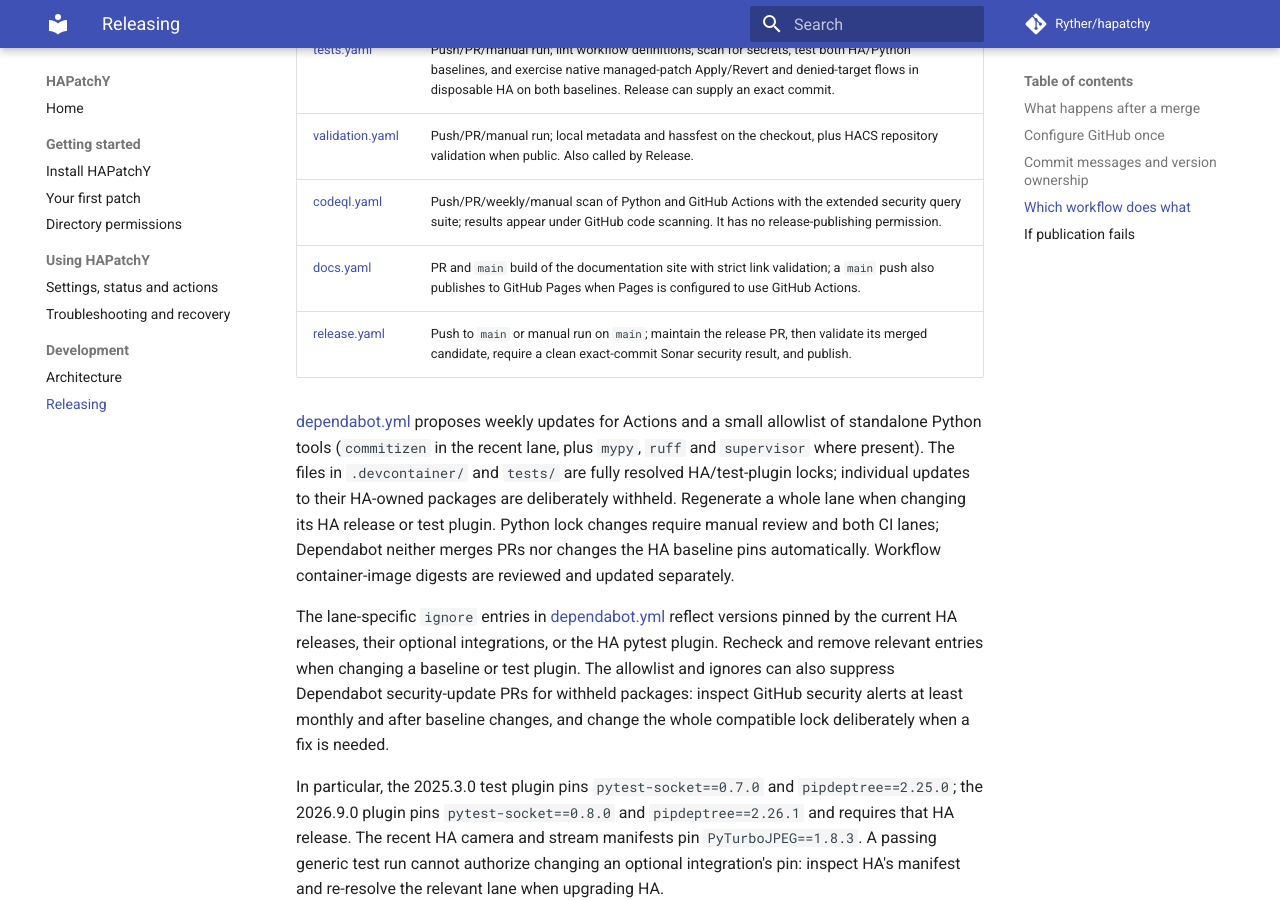
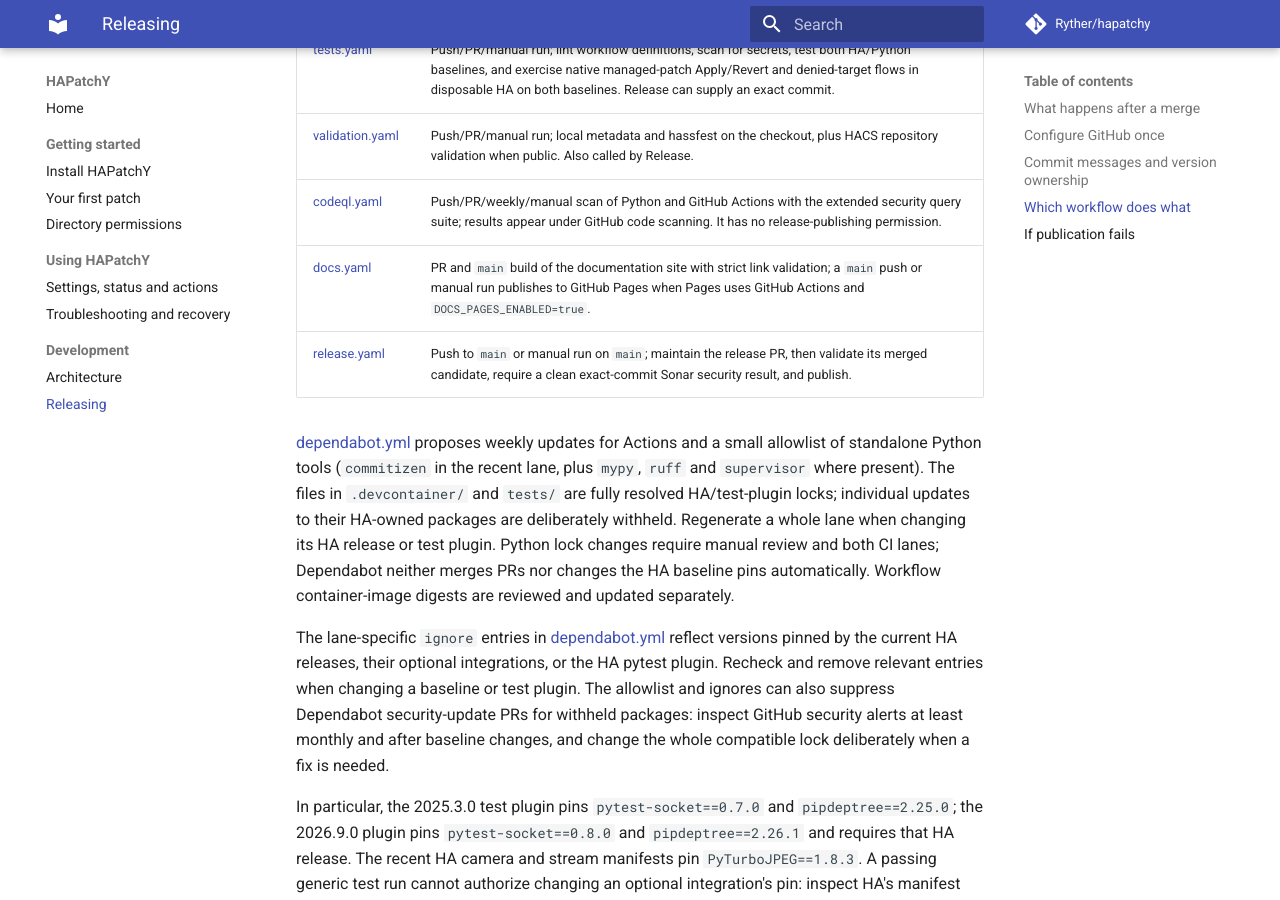
Before and after one commit to Ryther/hapatchy, an MkDocs documentation site: the page built from docs/releasing.md, in a window 1280 px wide and 900 px high, scrolled down 3360 px. Built offline with MkDocs 1.6.1 and Material for MkDocs 9.7.7, drawn with Linux system fonts in a browser that asks for light colours; comment, search, counter and statistics services are not loaded.

Commit message:
ci: gate Pages publication until configured

```diff
--- a/docs/releasing.md
+++ b/docs/releasing.md
@@ -135,7 +135,7 @@ Only stable `vMAJOR.MINOR.PATCH` releases are supported by the publisher today.
 | [tests.yaml](https://github.com/Ryther/hapatchy/blob/main/.github/workflows/tests.yaml) | Push/PR/manual run; lint workflow definitions, scan for secrets, test both HA/Python baselines, and exercise native managed-patch Apply/Revert and denied-target flows in disposable HA on both baselines. Release can supply an exact commit. |
 | [validation.yaml](https://github.com/Ryther/hapatchy/blob/main/.github/workflows/validation.yaml) | Push/PR/manual run; local metadata and hassfest on the checkout, plus HACS repository validation when public. Also called by Release. |
 | [codeql.yaml](https://github.com/Ryther/hapatchy/blob/main/.github/workflows/codeql.yaml) | Push/PR/weekly/manual scan of Python and GitHub Actions with the extended security query suite; results appear under GitHub code scanning. It has no release-publishing permission. |
-| [docs.yaml](https://github.com/Ryther/hapatchy/blob/main/.github/workflows/docs.yaml) | PR and `main` build of the documentation site with strict link validation; a `main` push also publishes to GitHub Pages when Pages is configured to use GitHub Actions. |
+| [docs.yaml](https://github.com/Ryther/hapatchy/blob/main/.github/workflows/docs.yaml) | PR and `main` build of the documentation site with strict link validation; a `main` push or manual run publishes to GitHub Pages when Pages uses GitHub Actions and `DOCS_PAGES_ENABLED=true`. |
 | [release.yaml](https://github.com/Ryther/hapatchy/blob/main/.github/workflows/release.yaml) | Push to `main` or manual run on `main`; maintain the release PR, then validate its merged candidate, require a clean exact-commit Sonar security result, and publish. |
 
 [dependabot.yml](https://github.com/Ryther/hapatchy/blob/main/.github/dependabot.yml) proposes weekly updates for Actions
```
Also changed, not shown: CONTRIBUTING.md (+5 -2 lines), 1 other file.
